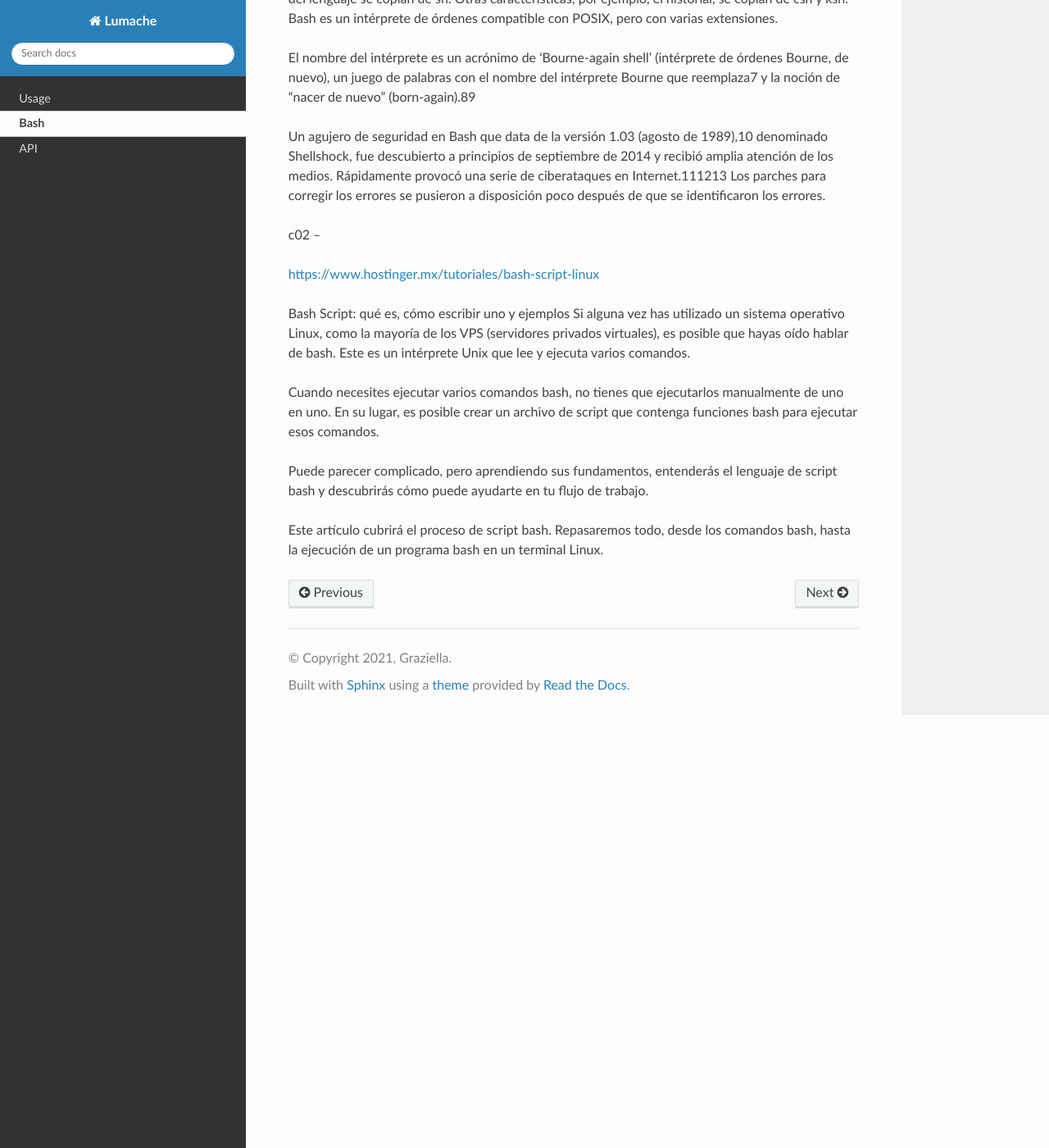
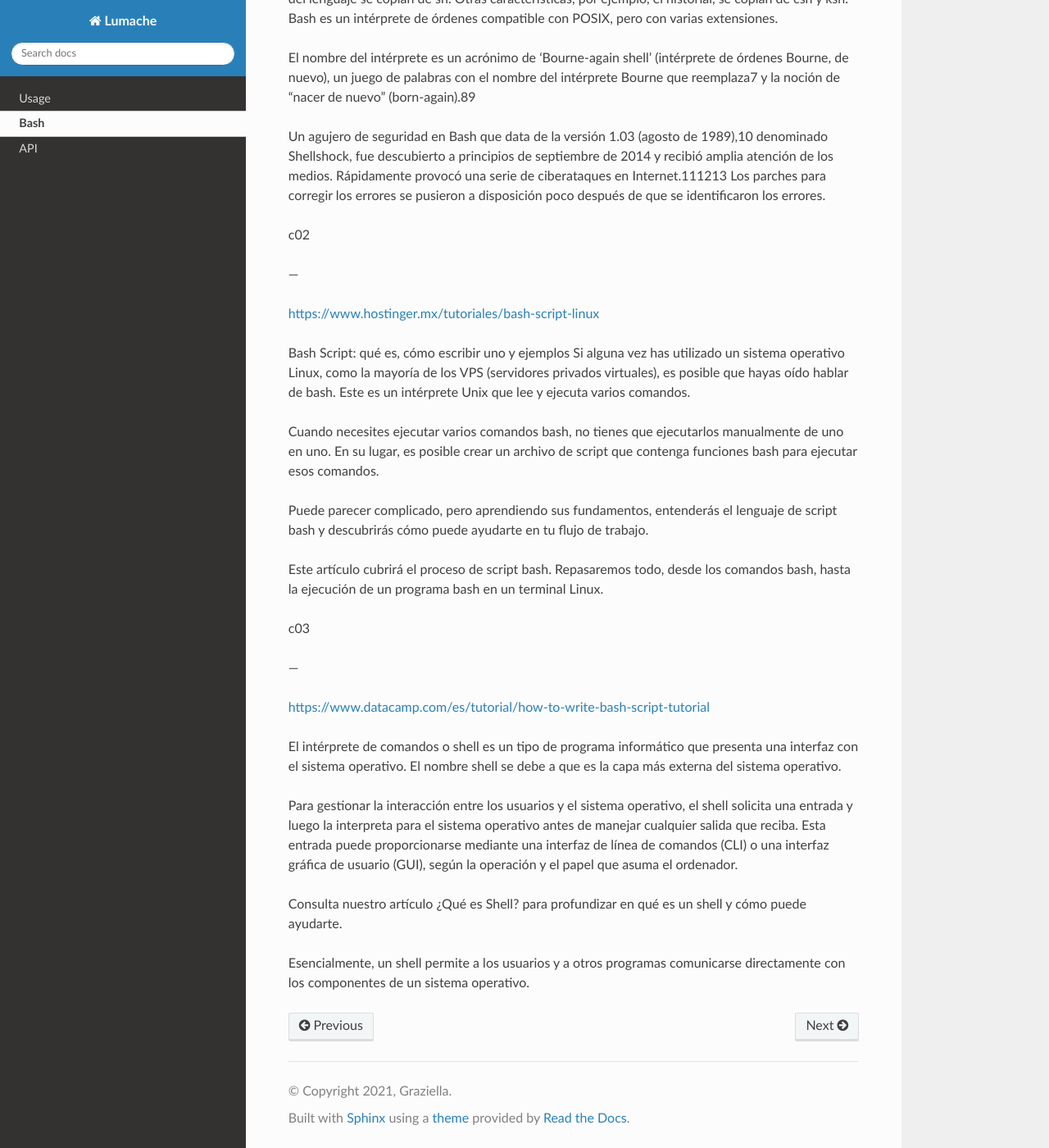
Before and after one commit to matecom57/santosg57-Bash, a Sphinx documentation site: the page built from docs/source/bash.rst, in a window 1280 px wide and 1400 px high, scrolled down 629 px. Shown: the whole window at 82% size. Built offline with Sphinx 7.4.7 and the Read the Docs theme 3.1.0, drawn with Linux system fonts in a browser that asks for light colours.

Commit message:
Test comité

```diff
--- a/docs/source/bash.rst
+++ b/docs/source/bash.rst
@@ -30,7 +30,8 @@
 después de que se identificaron los errores.
 
 c02
---
+
+---
 
 https://www.hostinger.mx/tutoriales/bash-script-linux
 
@@ -46,3 +47,24 @@
 
 Este artículo cubrirá el proceso de script bash. Repasaremos todo, desde los comandos bash, hasta la ejecución de un
 programa bash en un terminal Linux.
+
+
+c03
+
+---
+
+
+https://www.datacamp.com/es/tutorial/how-to-write-bash-script-tutorial
+
+El intérprete de comandos o shell es un tipo de programa informático que presenta una interfaz con el sistema
+operativo. El nombre shell se debe a que es la capa más externa del sistema operativo.
+
+Para gestionar la interacción entre los usuarios y el sistema operativo, el shell solicita una entrada y luego la
+interpreta para el sistema operativo antes de manejar cualquier salida que reciba. Esta entrada puede proporcionarse
+mediante una interfaz de línea de comandos (CLI) o una interfaz gráfica de usuario (GUI), según la operación y el
+papel que asuma el ordenador.
+
+Consulta nuestro artículo ¿Qué es Shell? para profundizar en qué es un shell y cómo puede ayudarte.
+
+Esencialmente, un shell permite a los usuarios y a otros programas comunicarse directamente con los componentes de
+un sistema operativo.
```
